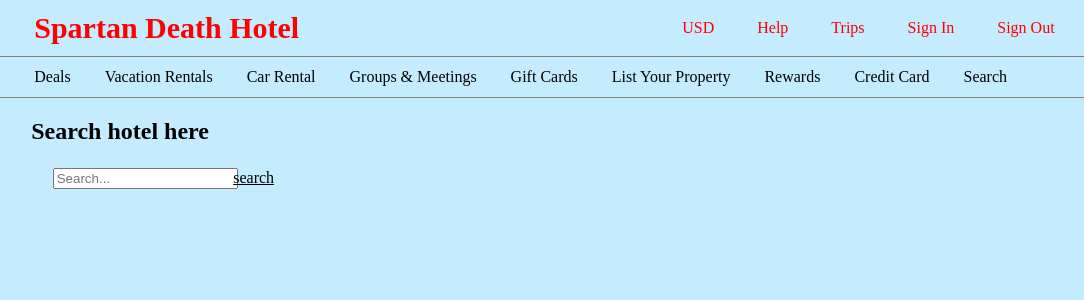
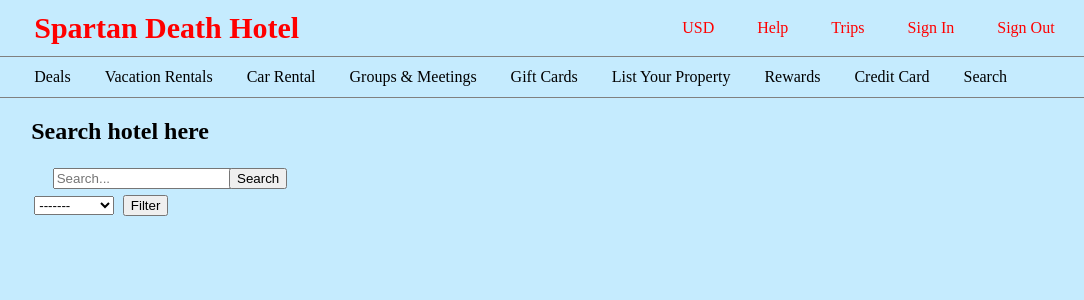
Before and after one commit to brendanrequierme/CMPE165, a PHP site: page /search.php in a window 1280 px wide. Shown: the top 300 px of the page, without its empty margins (104-1188 px from the left). Run offline with PHP 8.4, Linux system fonts and the light colour scheme; some libraries are stand-ins or nearby versions.

Commit message:
add usd category and fix error

```diff
--- a/search.php
+++ b/search.php
@@ -17,13 +17,14 @@
                     <tr>
                         <th>hotel_name</th>
                         <th>description</th>
+                        <th>usd<td>
                     </tr>
             ";
 
             if(mysqli_num_rows($res) < 1) {
                 $output .="
                     <tr>
-                    <td codspan='6' class='text-center'>No data found </td>
+                        <td codspan='6' class='text-center'>No data found </td>
                     </tr>
                 ";
             } else {
@@ -33,6 +34,8 @@
                         <tr>
                             <td>".$row['hotel_name']."<td>
                             <td>".$row['description']."<td>
+                            <td>".$row['usd']."<td>
+                        </tr>
                     ";
                 }
             }
@@ -50,21 +53,40 @@
     </head>
     <body>
         <h2 class = "searchText">Search hotel here</h2>
-        <form method="post">
-            <div class="searchBox">
-                <table class = "searchContainer">
+            <form method="post">
+                    <div class="row">
+                        <table class="searchContainer">
+                            <tr>
+                                <td>
+                                    <input type="text" name="input" placeholder="Search...">
+                                </td>
+                                <td>
+                                    <input type="submit" name="search" value="Search">
+                                </td>
+                            </tr>
+                        </table>
+                    </div>
+            </form>
+            <div class="card-body">
+            <form method="GET">
+                <div class="group">
+                <table class="filterContainer">
                     <tr>
                         <td>
-                            <input type="text" class="search" placeholder="Search...">
-                           <!-- <input type="submit" name="submitSearch" value="Search"> -->
+                            <select name="sort_numeric" class="form-control">
+                                <option value="">-------</option>
+                                <option value="low-high" <?php if(isset($_GET['sort_numeric']) && $_GET['sort_numeric'] == "low-high") {echo "selected";}?> >low - high</option>
+                                <option value="high-low" <?php if(isset($_GET['sort_numeric']) && $_GET['sort_numeric'] == "high-low") {echo "selected";}?> >high - low</option>
+                            </select>
                         </td>
                         <td>
-                            <a href="#" ><span style = "padding-left:10px" class="searchicon">search</span></a>
+                            <button type="submit">Filter</button>
                         </td>
                     </tr>
-                </table>
-            </div>
-        </form>
+                <table>
+                </div>
+            </form>
+        </div>
     </body>
 
 
```
